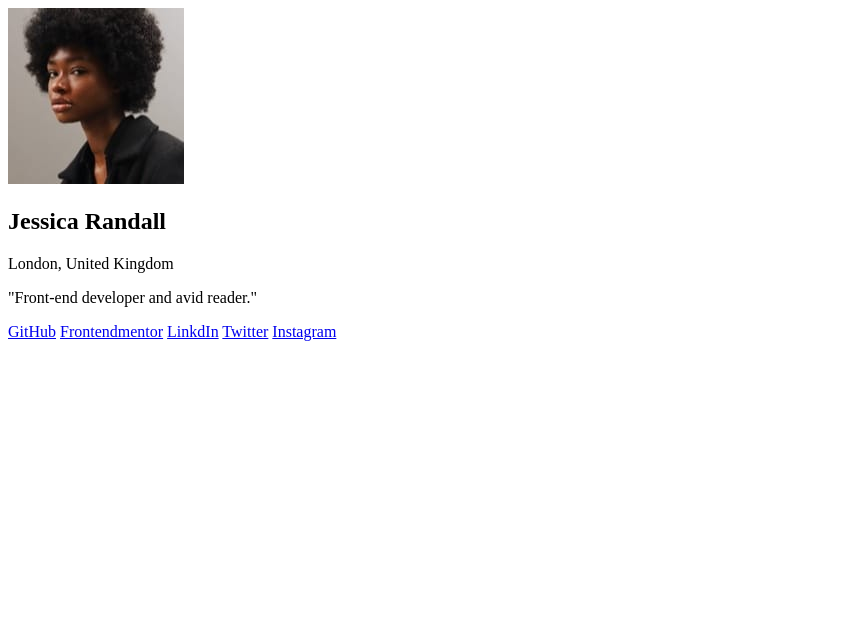
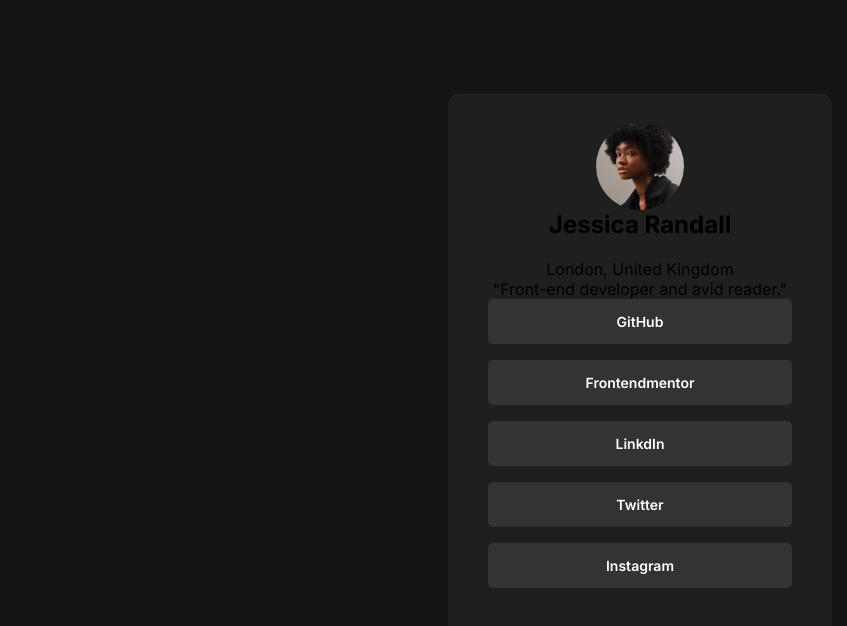
Before and after one commit to hitmorecode/social_link_profile, a plain HTML site: page index.html in a window 1280 px wide. Shown: the whole page, without its empty margins (0-847 px from the left). Drawn offline with Linux system fonts and the light colour scheme.

Commit message:
classes added to p tags. style.css created

```diff
--- a/css/style.css
+++ b/css/style.css
@@ -0,0 +1,73 @@
+@import url('https://fonts.googleapis.com/css2?family=Inter:wght@100..900&display=swap');
+
+* {
+	margin: 0;
+	padding: 0;
+	box-sizing: border-box;
+}
+
+:root {
+	--primary-green: hsl(75, 94%, 57%);
+	--neutral-white: hsl(0, 0%, 100%);
+	--neutral-grey: hsl(0, 0%, 20%);
+	--neutral-dark-grey: hsl(0, 0%, 12%);
+	--neutral-off-black: hsl(0, 0%, 8%);
+	--font-weight-400: 400;
+	--font-weight-600: 600;
+	--font-weight-700: 700;
+	font-size: 62.5%;
+}
+
+body {
+	min-height: 100vh;
+	font-size: 1.6rem;
+	font-family: Inter, Arial, Helvetica, sans-serif;
+	background-color: var(--neutral-off-black);
+	display: flex;
+	justify-content: center;
+	align-items: center;
+}
+
+.card {
+	width: 38.4rem;
+	height: 61.3rem;
+	background-color: var(--neutral-dark-grey);
+	padding: 2.8rem 4rem;
+	display: flex;
+	align-items: center;
+	flex-direction: column;
+	border-radius: 1rem;
+}
+
+img {
+	width: 8.8rem;
+	height: 8.8rem;
+	border-radius: 50%;
+}
+
+.social-links {
+	height: 28.9rem;
+	display: flex;
+	justify-content: space-between;
+	align-items: center;
+	flex-direction: column;
+}
+
+a {
+	text-decoration: none;
+	background-color: var(--neutral-grey);
+	width: 30.4rem;
+	height: 4.5rem;
+	display: flex;
+	justify-content: center;
+	align-items: center;
+	border-radius: 0.5rem;
+	color: var(--neutral-white);
+	font-size: 1.4rem;
+	font-weight: var(--font-weight-600);
+}
+
+h1 {
+	font-size: 2.4rem;
+	margin-bottom: 2rem;
+}
--- a/index.html
+++ b/index.html
@@ -5,7 +5,7 @@
 		<meta name="viewport" content="width=device-width, initial-scale=1.0">
 		<meta http-equiv="X-UA-Compatible" content="ie=edge">
 		<link rel="stylesheet" href="css/style.css">
-		<link rel="shortcut icon" type="image/x-icon" href="img/favicon-32x32.png">
+		<link rel="shortcut icon" type="image/x-icon" href="img/favicon-33x32.png">
 		<title>Social Link Media</title>
 	</head>
 	<body>
@@ -13,13 +13,16 @@
 			<section class="card">
 				<img src="./img/avatar-jessica.jpeg" alt="jessica picture">
 				<h1>Jessica Randall</h1>
-				<p>London, United Kingdom</p>
-				<p>"Front-end developer and avid reader."</p>
-				<a href="#">GitHub</a>
-				<a href="#">Frontendmentor</a>
-				<a href="#">LinkdIn</a>
-				<a href="#">Twitter</a>
-				<a href="#">Instagram</a>
+				<p class="location">London, United Kingdom</p>
+				<p class="description">"Front-end developer and avid reader."</p>
+				<section class="social-links">
+					<a href="#">GitHub</a>
+					<a href="#">Frontendmentor</a>
+					<a href="#">LinkdIn</a>
+					<a href="#">Twitter</a>
+					<a href="#">Instagram</a>
+				</section>
 			</section>
 		</main>
 	</body>
+</html>
```
